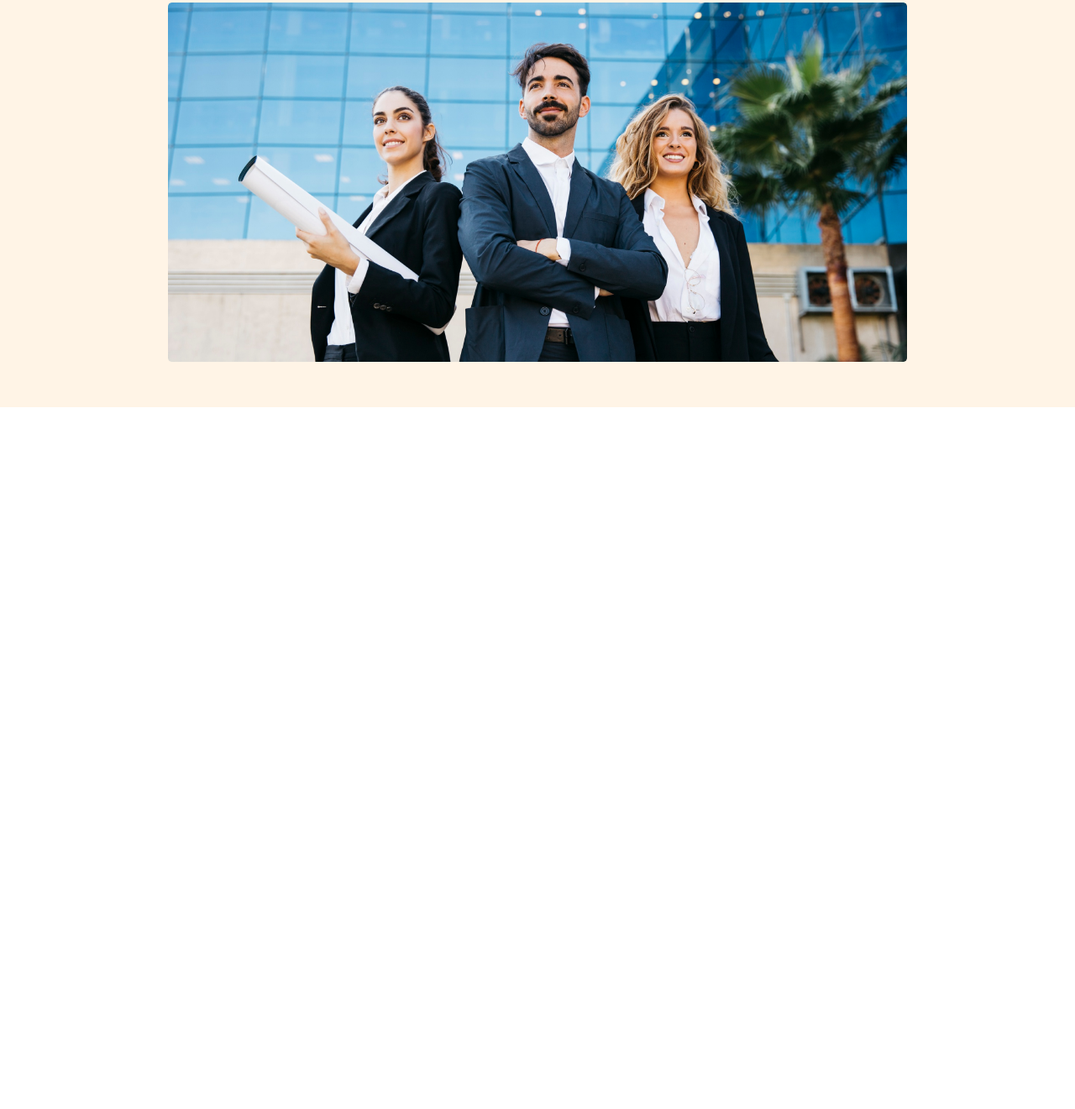
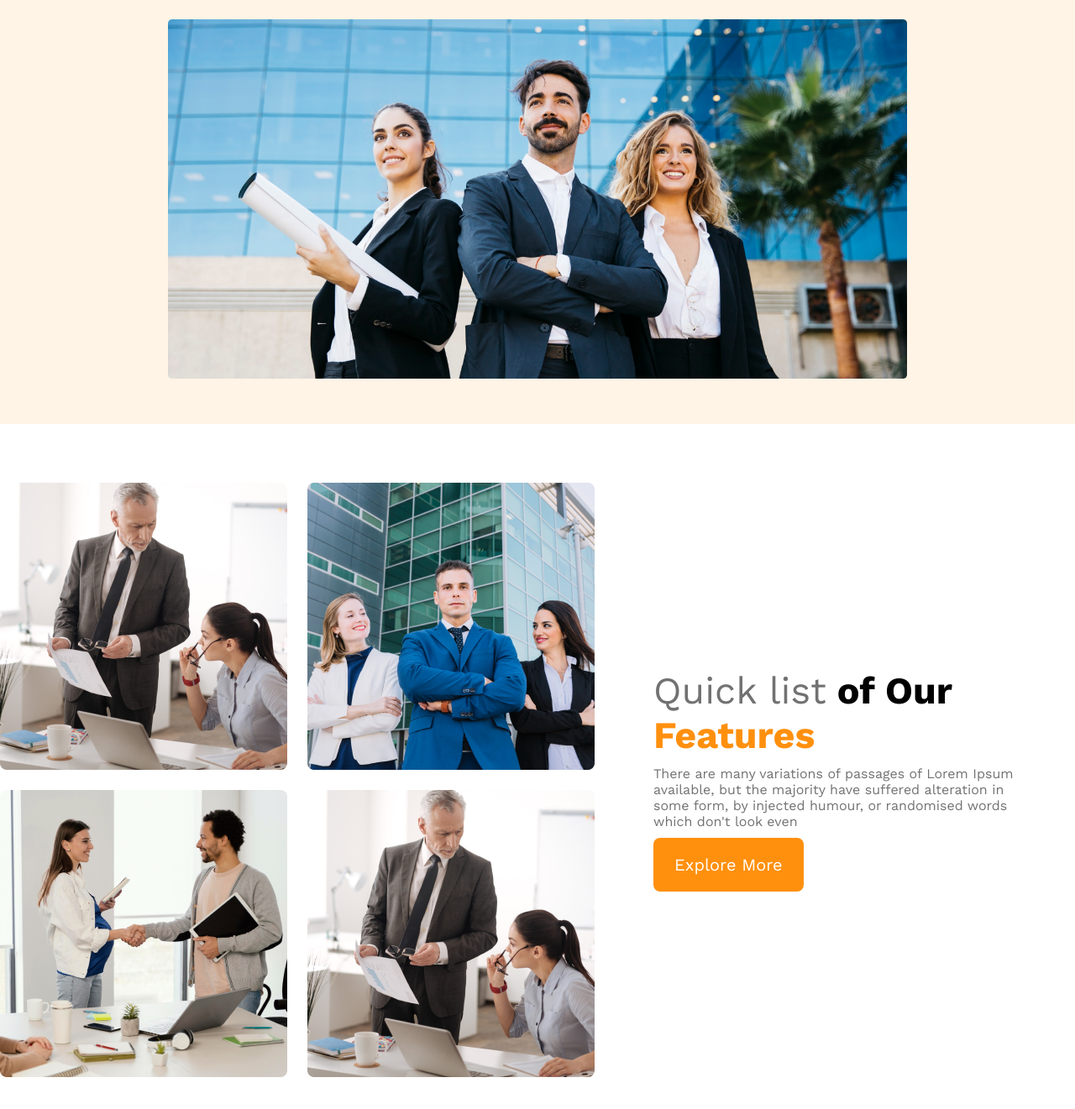
Before and after one commit to swadebsharma10/g3-architects-site, a plain HTML site: page index.html in a window 1280 px wide. Shown: the part 379-1700 px from the top of the page at 84% size. Before the commit the page ends 864 px from the top, so only its background shows below. Drawn offline with nearby package versions, Linux system fonts and the light colour scheme.

Commit message:
added feature section and respon for mobile and ntrepad

```diff
--- a/index.html
+++ b/index.html
@@ -7,6 +7,7 @@
     <link rel="stylesheet" href="styles/style.css">
 </head>
 <body>
+    <!-- header start -->
     <header>
         <nav>
             <h3 class="nav-title">G3 Architects</h3>
@@ -29,5 +30,25 @@
         </div>
         <!-- banner section -->
     </header>
+    <!-- header end -->
+
+    <main>
+        <!-- features section start -->
+        <section class="features-container">
+            <div class="teams-img-container">
+                <img src="images/team1.png" alt="">
+                <img src="images/team2.png" alt="">
+                <img src="images/team4.png" alt="">
+                <img src="images/team1.png" alt="">
+            </div>
+            <div class="features-content">
+                <h3 class="feature-title"> <span class="qiuck-list">Quick list</span> <span >of Our</span>
+                    <br><span class="feature">Features</span></h3>
+                <p class="feature-description">There are many variations of passages of Lorem Ipsum available, but the majority have suffered alteration in some form, by injected humour, or randomised words which don't look even</p>
+                <button class="btn-primary">Explore More</button>
+            </div>
+        </section>
+        <!-- features section end -->
+    </main>
 </body>
 </html>
--- a/styles/style.css
+++ b/styles/style.css
@@ -52,6 +52,7 @@ nav li a {
 }
 .banner-discription {
   color: #424242;
+  padding: 10px 0;
 }
 .btn-primary {
   border: none;
@@ -67,6 +68,43 @@ nav li a {
   width: 100%;
 }
 
+/* main styles */
+main{
+    max-width: 1440px;
+    margin: 70px auto;
+}
+
+.features-container{
+    display: flex;
+    align-items: center;
+}
+.teams-img-container{
+    display: grid;
+    grid-template-columns: repeat(2, 1fr);
+    gap: 1.5rem;
+}
+.features-content{
+    padding-left: 70px;
+    padding-right: 70px;
+}
+.feature-title{
+    font-size: 2.8rem;
+}
+.feature-description{
+    color: #727272;
+    margin: 10px 0;
+}
+.feature-title .qiuck-list{
+    color: #727272;
+    font-weight: 500;
+}
+.feature{
+    color: #ff900e;
+    font-weight: 700 ;
+}
+
+
+
 /* responsive styles */
 /* mobile device */
 @media screen and (max-width: 576px) {
@@ -74,9 +112,18 @@ nav li a {
     padding: 20px;
   }
 
-  nav {
+  nav,
+  .features-container
+  {
     flex-direction: column;
   }
+  .teams-img-container{
+    grid-template-columns: 1fr;
+  }
+  .features-content{
+    padding-left: 20px;
+    padding-right: 20px;
+}
 }
 
 /* rab and medium devices */
@@ -85,7 +132,12 @@ nav li a {
   header {
     padding: 40px;
   }
-  nav {
+  nav,
+  .features-container
+  {
     flex-direction: column;
   }
+  .features-container{
+
+  }
 }
```
